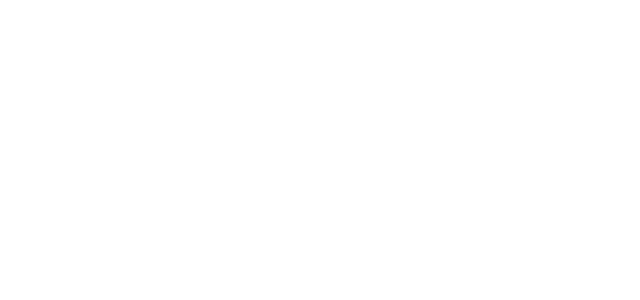
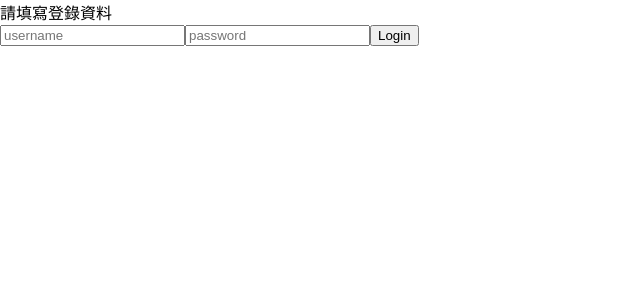
Before and after one commit to isaaclao3272/Test3, a React (Create React App) app: page /Login in a window 1280 px wide. Before the commit this address had no page. Shown: the top 300 px of the page, without its empty margins (0-640 px from the left). Built offline with nearby package versions, Linux system fonts and the light colour scheme.

Commit message:
complete Login

```diff
--- a/src/App.js
+++ b/src/App.js
@@ -1,11 +1,12 @@
-import logo from './logo.svg';
+import './Login';
 import './App.css';
-import './firstPage'
 import './firstPage';
 import './secoundPage';
 import { BrowserRouter as Router, Route, Routes } from 'react-router-dom';
 import Register from './firstPage';
 import Inside from './secoundPage';
+import Login from './Login';
+import ProtectedRoute from './ProtectedRoute';
 
 //CSS------------------------------
 
@@ -16,8 +17,9 @@
     <Router>
        <div>
         <Routes>
-          <Route path ="/" exeact element = {<Register/>} />
-           <Route path ="/secoundPage" element = {<Inside/>}/>
+          <Route path ="/" element = {<Register/>} />
+          <Route path = "/Login" element = {<Login/>}/>
+          <Route path ="/secoundPage" element = {<ProtectedRoute><Inside/></ProtectedRoute>}/>
         </Routes>
     </div>
     </Router>
--- /dev/null
+++ b/src/AuthProvider.js
@@ -0,0 +1,26 @@
+import React from "react";
+import { useState, createContext, useContext } from "react";
+
+const AuthContext = createContext()
+
+export const AuthProvider = ({ children }) => {
+    const [authToken, SetAuthToken] = useState(localStorage.getItem('token'));
+
+    const login =  (token) => {
+        localStorage.setItem('token', token);
+        SetAuthToken(token)
+    };
+
+    const logout = () => {
+        localStorage.removeItem('token');
+        SetAuthToken(null);
+    };
+
+    return(
+        <AuthContext.Provider value={{authToken, login, logout}}>
+            {children}
+        </AuthContext.Provider>
+    );
+};
+
+export const useAuth = () => useContext(AuthContext);
--- a/src/DynamicTable.js
+++ b/src/DynamicTable.js
@@ -75,13 +75,18 @@
             alert('fail to update');
             console.error('save error',error)
             })};
-
+    const handleLogOut = () =>{
+        localStorage.removeItem('token');
+        window.location.href = '/Login';
+    };
 
     return (
         <div>
             <Stylebutton onClick={toggleEdit}> {isEditable ? "鎖定" : "可編輯"} </Stylebutton>
             <Stylebutton onClick={SaveChange}>Save</Stylebutton>
             <Stylebutton onClick={loadData}>All member</Stylebutton>
+            <br></br>
+            <Stylebutton onClick={handleLogOut}>check</Stylebutton>
             <ScrollAbleContainer>
                 {showTable && data.length > 0 ? (
                     <TableE>
--- /dev/null
+++ b/src/Login.js
@@ -0,0 +1,50 @@
+import React, { useState } from "react";
+import axios from "axios";
+import { useNavigate } from "react-router-dom";
+
+const Login = () => {
+    const [message, setMessage] = useState("請填寫登錄資料")
+    const [username, setUsername] = useState('')
+    const [password, setPassword] = useState('')
+    const [token, setToken] = useState('')
+    const navigate = useNavigate()
+
+    const handleSummit = async(event) =>{
+        event.preventDefault()
+        if (!username || !password) {
+            return setMessage("請填寫資料");
+        }
+
+        try {
+            const response = await axios.post('http://127.0.0.1:5000/Login', { username:username, password:password });
+            localStorage.setItem('token', response.data.access_token);
+            alert('Login successful:', response.data.access_token);
+            navigate('/secoundPage');
+        }
+        catch (error) {
+            alert("登錄失敗:" + (error.response?.data?.msg || '未知錯誤'));
+        }
+    };
+    return (
+        <div>
+            <form onSubmit={handleSummit}>
+            <div>{message}</div>
+            <input
+            placeholder="username"
+            value={username}
+            onChange={(e)=>setUsername(e.target.value)}
+            type="text"
+            ></input>
+            <input placeholder="password"
+            value={password}
+            onChange={(e)=>setPassword(e.target.value)}
+            type="text">
+            </input>
+            <button type="sumit">Login</button>
+            </form>
+        </div>
+
+    )
+}
+
+export default Login;
--- /dev/null
+++ b/src/ProtectedRoute.js
@@ -0,0 +1,15 @@
+import React from 'react';
+import { Navigate } from 'react-router-dom';
+import { useAuth } from './AuthProvider';
+
+const ProtectedRoute = ({ children }) => {
+    const { authToken } = useAuth();
+
+    if (!authToken) {
+        return <Navigate to="/login" />;
+    }
+
+    return children;
+};
+
+export default ProtectedRoute;
--- a/src/firstPage.js
+++ b/src/firstPage.js
@@ -1,10 +1,12 @@
 import React, { useState } from "react";
 import axios from 'axios';
+import { useNavigate } from 'react-router-dom';
 
 const Register = () => {
     const [username, setUsername] = useState('');
     const [password, setPassword] = useState('');
     const [message, setMessage] = useState('請填寫資料');
+    const navigate = useNavigate();
 
     const handleSubmit = async (event) => {
         event.preventDefault();
@@ -18,7 +20,7 @@
         try {
             const response = await axios.post('http://127.0.0.1:5000/Register', { username, password });
             setMessage('註冊成功！');
-            // 這裡可以添加後續操作，比如清空表單，跳轉頁面等
+            navigate('/Login');
         } catch (error) {
             setMessage('註冊失敗：' + (error.response?.data?.error || '未知錯誤'));
         }
@@ -33,7 +35,7 @@
                 onChange={(e) => setUsername(e.target.value)}
                 placeholder="Username"
             />
-            <br></br>
+            <br/>
             <input
                 type="password"
                 value={password}
--- a/src/index.js
+++ b/src/index.js
@@ -3,12 +3,13 @@
 import './index.css';
 import App from './App';
 import reportWebVitals from './reportWebVitals';
+import { AuthProvider } from './AuthProvider';
 
 const root = ReactDOM.createRoot(document.getElementById('root'));
 root.render(
-  <React.StrictMode>
+  <AuthProvider>
     <App />
-  </React.StrictMode>
+  </AuthProvider>
 );
 
 // If you want to start measuring performance in your app, pass a function
--- a/src/secoundPage.js
+++ b/src/secoundPage.js
@@ -12,6 +12,7 @@
   width: 100%;
   margin: -20px auto;
 `;
+
 
 function UploadExcel() {
     const [file, setFile] = useState(null);
@@ -66,9 +67,10 @@
     return (
          <div>
         <BackgroundDiv>
-          <h1>Test</h1>
           <p>{message}</p>
           <UploadExcel/>
+          <br></br>
+          <br></br>
           <DynamicTable/>
         </BackgroundDiv>
       </div>
```
Also changed, not shown: 2 other files (tests, documents, lock files or other folders).
